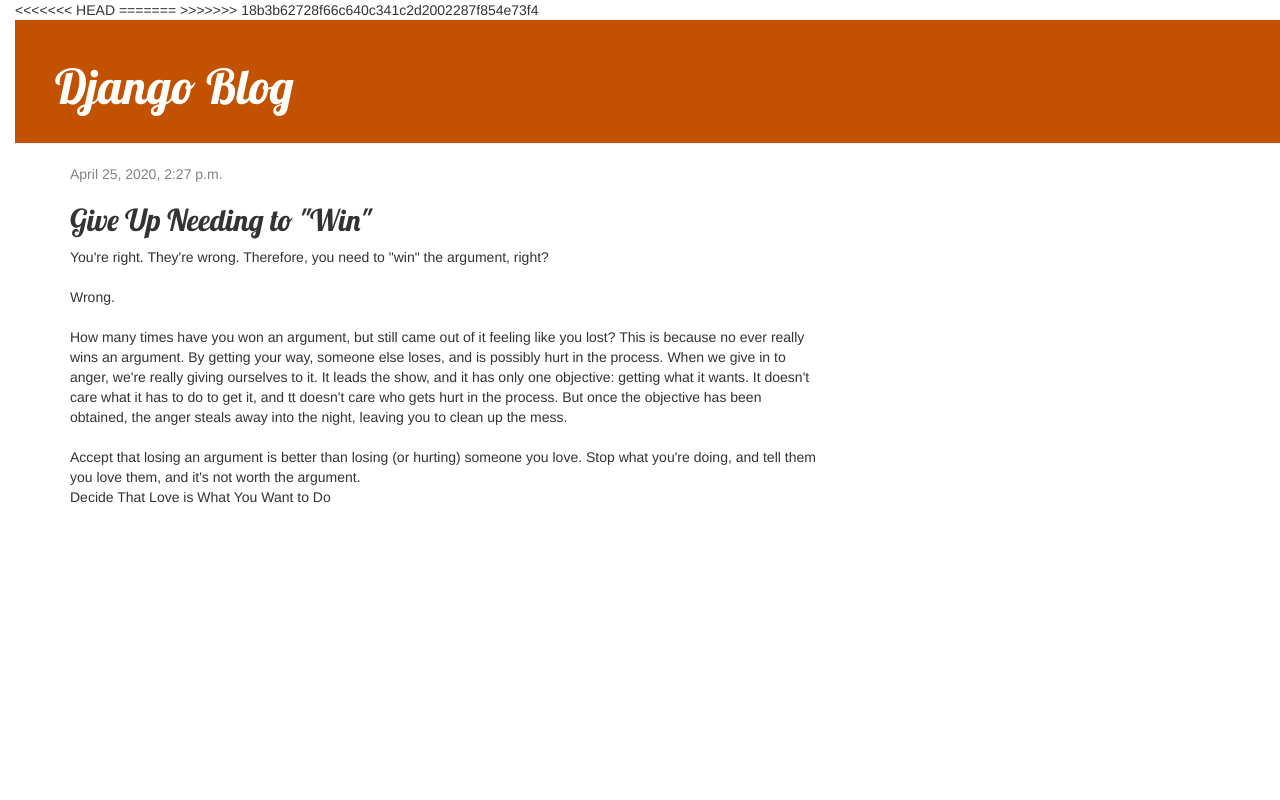
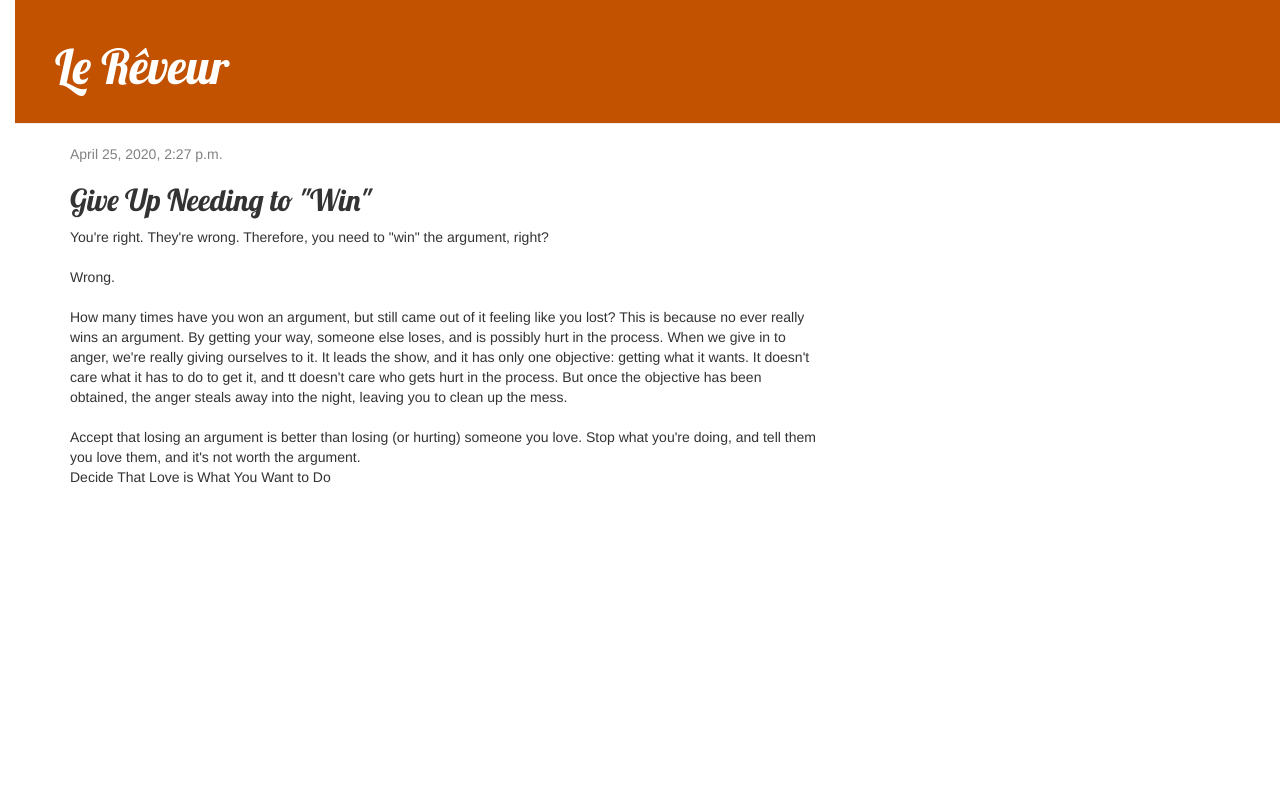
Before and after one commit to shahilkp6/first-blog-using-django, a Django app: page /post/1/ in a window 1280 px wide. Run offline with Django 3.2, Linux system fonts and the light colour scheme; data comes from the database, SQL or seed files in the repository; some libraries are stand-ins or nearby versions.

Commit message:
last one for sure yup

```diff
--- a/blog/templates/blog/base.html
+++ b/blog/templates/blog/base.html
@@ -1,10 +1,7 @@
 {% load static %}
 <html>
 <head>
-<<<<<<< HEAD
 
-=======
->>>>>>> 18b3b62728f66c640c341c2d2002287f854e73f4
 <meta name="viewport" content="width=device-width, initial-scale=1">
 <link rel="stylesheet" href="//maxcdn.bootstrapcdn.com/bootstrap/3.2.0/css/bootstrap.min.css">
 <link rel="stylesheet" href="//maxcdn.bootstrapcdn.com/bootstrap/3.2.0/css/bootstrap-theme.min.css">
@@ -19,7 +16,7 @@
 
     <body>
         <div class="page-header">
-            <h1><a href="/">Django  Blog</a></h1>
+            <h1><a href="/">Le Rêveur</a></h1>
         </div>
         <div class="content container">
             <div class="row">
```
